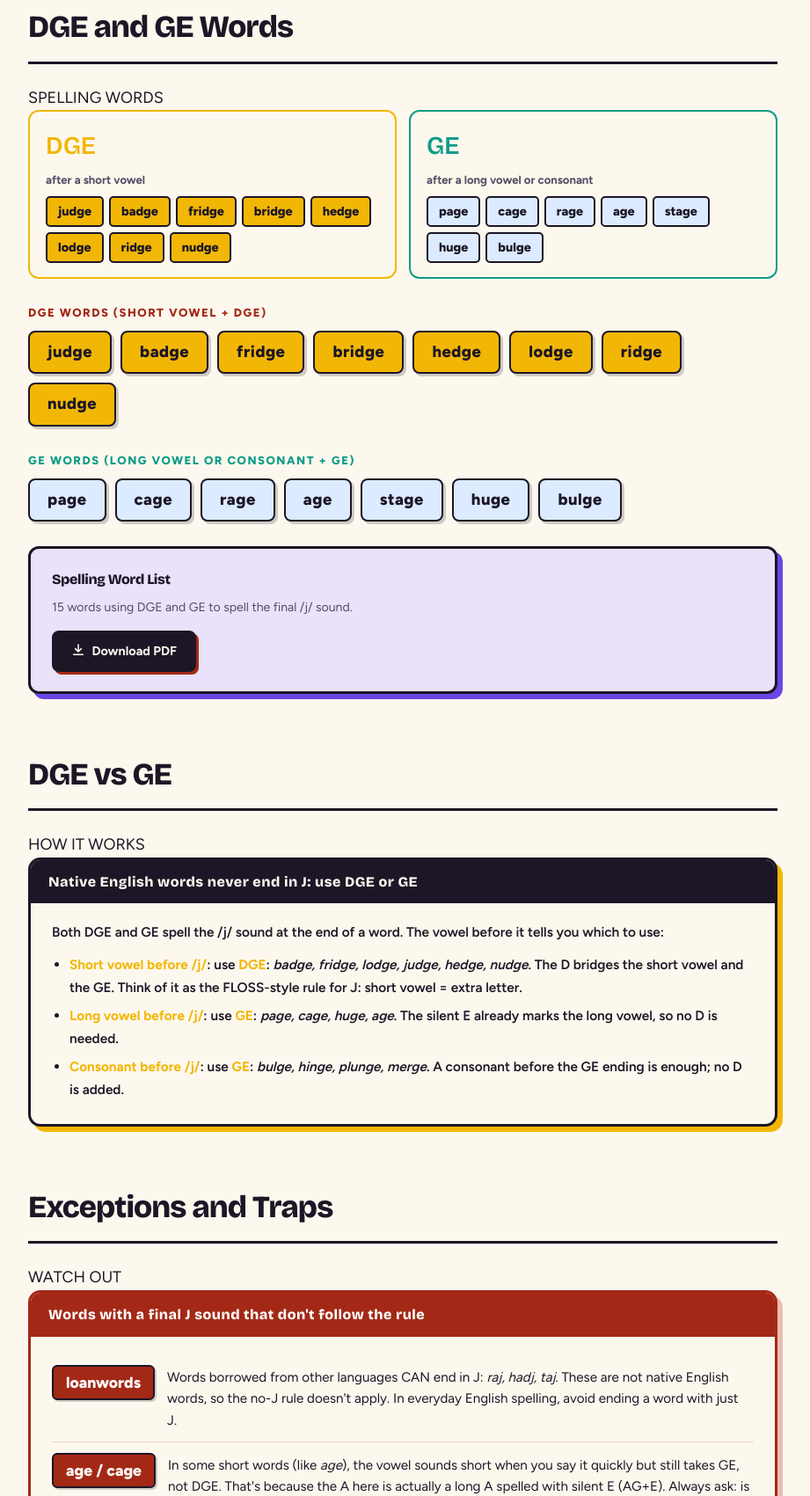
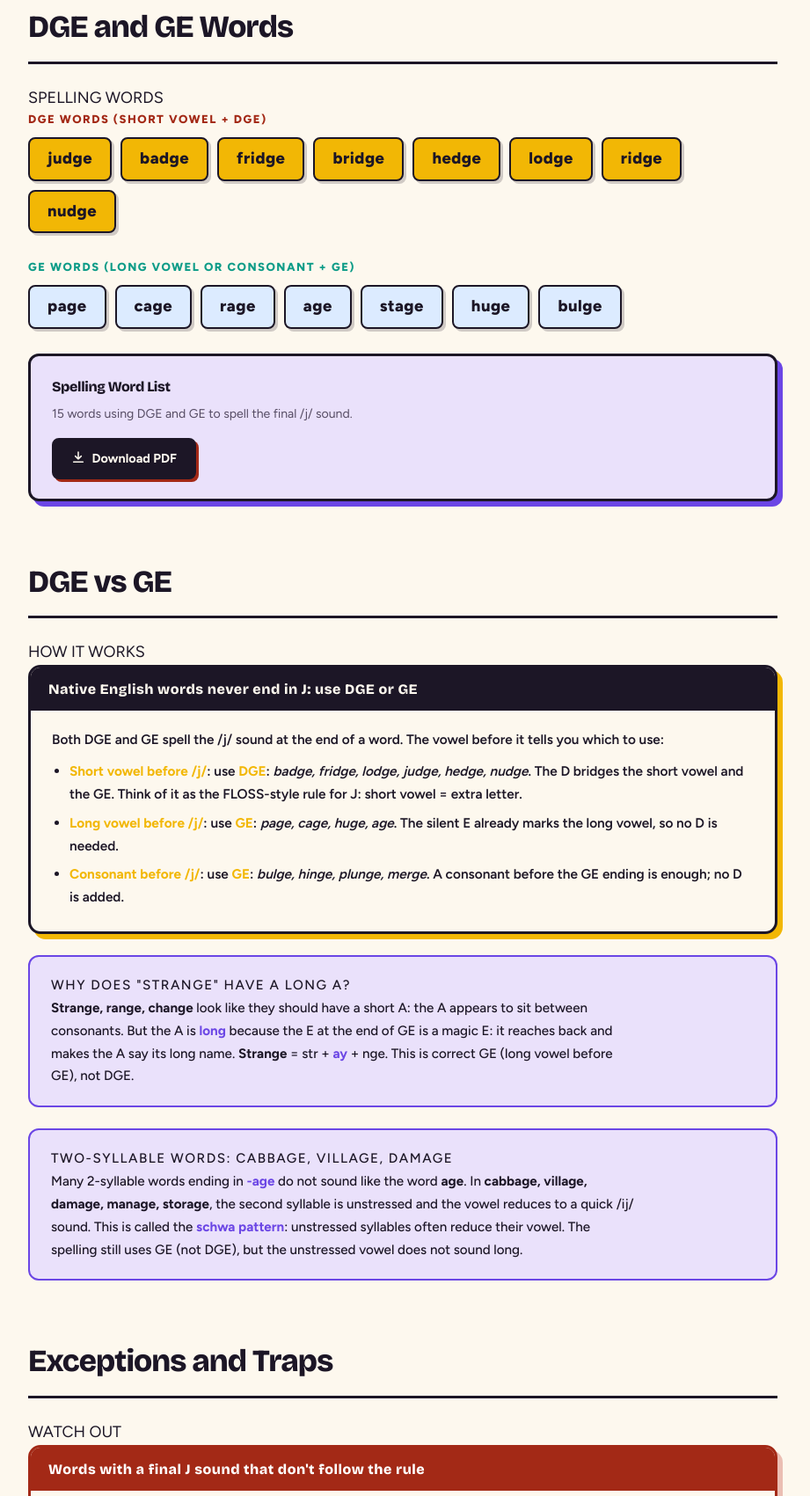
Before and after one commit to Robsstuff/Mr-Spelling, a plain HTML site: page lessons/dge-ge.html in a window 1280 px wide. Shown: the part 1099-2800 px from the top of the page at 88% size, without its empty margins (182-1103 px from the left). Drawn offline with nearby package versions, Linux system fonts and the light colour scheme.

Commit message:
Fix DGE vs GE page: exceptions, strange note, schwa note, word list
- Exceptions box now shows only true exceptions: loanwords ending in J
  (raj, hadj, taj). Removed the misleading age/cage and fudge-vs-huge items.
- Added rule-note explaining why strange/range/change have a long A
  (magic E in GE reaches back through the consonant cluster).
- Added rule-note explaining schwa reduction in 2-syllable -age words
  (cabbage, village, damage: unstressed -age sounds like /ij/ not /ayj/).
- Removed redundant split-grid (same words were shown twice).
- Added plain-text word list section: DGE words, GE long-vowel, GE consonant,
  J-ending loanwords. Added Word List nav link.
- Added inline CSS for rule-note and word-list components.

Co-Authored-By: Claude Sonnet 4.6 <noreply@anthropic.com>

```diff
--- a/lessons/dge-ge.html
+++ b/lessons/dge-ge.html
@@ -74,6 +74,18 @@
     .lyric-chorus { color: #A32916; font-weight: 800; }
     .lyric-verse  { color: #1C1626; padding-left: 16px; border-left: 3px solid #F2B705; }
     .lyric-outro  { color: #564C63; font-style: italic; margin-top: 8px; }
+    .rule-note { background: #EAE1FB; border: 2px solid #6B46E5; border-radius: 12px; padding: 20px 24px; margin-top: 24px; }
+    .rule-note-label { font-family: 'Figtree', sans-serif; font-weight: 800; font-size: 0.75rem; letter-spacing: 0.1em; text-transform: uppercase; color: #6B46E5; margin-bottom: 8px; }
+    .rule-note p { font-size: 0.95rem; line-height: 1.7; color: #1C1626; font-weight: 500; margin: 0; }
+    .rule-note strong { color: #6B46E5; }
+    .rule-note em { font-style: normal; font-weight: 700; }
+    .word-list-note { font-size: 0.95rem; color: #564C63; margin-bottom: 24px; font-weight: 500; }
+    .word-list-plain { display: flex; flex-direction: column; gap: 24px; }
+    .word-list-label { font-size: 0.8rem; font-weight: 800; letter-spacing: 0.08em; text-transform: uppercase; margin-bottom: 4px; font-family: 'Figtree', sans-serif; }
+    .word-list-label.yellow { color: #A32916; }
+    .word-list-label.cyan { color: #0E9C88; }
+    .word-list-label.violet { color: #6B46E5; }
+    .word-list-words { font-size: 1.05rem; line-height: 1.9; color: #1C1626; }
     footer { background: #1C1626; text-align: center; padding: 24px 20px; font-weight: 700; font-size: 0.9rem; color: #FDF8EE; border-top: 3px solid #1C1626; }
   </style>
 <link href="https://fonts.googleapis.com/css2?family=Bricolage+Grotesque:opsz,wght@12..96,600;12..96,800&amp;family=Figtree:wght@400;500;600;700;800&amp;display=swap" rel="stylesheet"/><style>
@@ -100,6 +112,7 @@ footer a { color: var(--marigold) !important; }
 <a href="#rule">The Rule</a>
 <a href="#exceptions">Watch Out</a>
 <a href="#lyrics">Lyrics</a>
+<a href="#word-list">Word List</a>
 </nav>
 <main>
 <section class="content-section" id="video">
@@ -115,35 +128,6 @@ footer a { color: var(--marigold) !important; }
 <section class="content-section" id="words">
 
 <div class="section-heading-row"><h2 class="section-heading">DGE and GE Words</h2><span class="heading-tag">SPELLING WORDS</span></div>
-<div class="split-grid">
-<div class="split-card dge">
-<div class="split-card-title">DGE</div>
-<div class="split-card-rule">after a short vowel</div>
-<div class="split-word-chips">
-<span class="split-chip">judge</span>
-<span class="split-chip">badge</span>
-<span class="split-chip">fridge</span>
-<span class="split-chip">bridge</span>
-<span class="split-chip">hedge</span>
-<span class="split-chip">lodge</span>
-<span class="split-chip">ridge</span>
-<span class="split-chip">nudge</span>
-</div>
-</div>
-<div class="split-card ge">
-<div class="split-card-title">GE</div>
-<div class="split-card-rule">after a long vowel or consonant</div>
-<div class="split-word-chips">
-<span class="split-chip">page</span>
-<span class="split-chip">cage</span>
-<span class="split-chip">rage</span>
-<span class="split-chip">age</span>
-<span class="split-chip">stage</span>
-<span class="split-chip">huge</span>
-<span class="split-chip">bulge</span>
-</div>
-</div>
-</div>
 <div class="word-group">
 <p class="word-group-label yellow">DGE words (short vowel + DGE)</p>
 <div class="chip-row beat-group">
@@ -189,6 +173,14 @@ footer a { color: var(--marigold) !important; }
 </ul>
 </div>
 </div>
+<div class="rule-note">
+<p class="rule-note-label">Why does "strange" have a long A?</p>
+<p><em>Strange, range, change</em> look like they should have a short A: the A appears to sit between consonants. But the A is <strong>long</strong> because the E at the end of GE is a magic E: it reaches back and makes the A say its long name. <em>Strange</em> = str + <strong>ay</strong> + nge. This is correct GE (long vowel before GE), not DGE.</p>
+</div>
+<div class="rule-note">
+<p class="rule-note-label">Two-syllable words: cabbage, village, damage</p>
+<p>Many 2-syllable words ending in <strong>-age</strong> do not sound like the word <em>age</em>. In <em>cabbage, village, damage, manage, storage</em>, the second syllable is unstressed and the vowel reduces to a quick /ij/ sound. This is called the <strong>schwa pattern</strong>: unstressed syllables often reduce their vowel. The spelling still uses GE (not DGE), but the unstressed vowel does not sound long.</p>
+</div>
 </section>
 <section class="content-section" id="exceptions">
 
@@ -197,16 +189,8 @@ footer a { color: var(--marigold) !important; }
 <div class="exceptions-box-header">Words with a final J sound that don't follow the rule</div>
 <div class="exceptions-inner">
 <div class="exception-item">
-<span class="exception-word">loanwords</span>
-<p class="exception-note">Words borrowed from other languages CAN end in J: <em>raj, hadj, taj</em>. These are not native English words, so the no-J rule doesn't apply. In everyday English spelling, avoid ending a word with just J.</p>
-</div>
-<div class="exception-item">
-<span class="exception-word">age / cage</span>
-<p class="exception-note">In some short words (like <em>age</em>), the vowel sounds short when you say it quickly but still takes GE, not DGE. That's because the A here is actually a long A spelled with silent E (AG+E). Always ask: is the vowel letter followed by DGE or GE? Not just how it sounds in fast speech.</p>
-</div>
-<div class="exception-item">
-<span class="exception-word">fudge vs. huge</span>
-<p class="exception-note">A good pair to compare: <em>fudge</em> (short U → DGE) vs. <em>huge</em> (long U → GE). Same vowel letter, different length: the vowel length changes the spelling from DGE to GE.</p>
+<span class="exception-word">raj, hadj, taj</span>
+<p class="exception-note">These words borrowed from Arabic and Hindi DO end in the letter J. They are not native English words, so the no-J rule does not apply. In native English spelling, never end a word with just the letter J.</p>
 </div>
 </div>
 </div>
@@ -250,6 +234,28 @@ footer a { color: var(--marigold) !important; }
 </div>
 </div>
 </section>
+<section class="content-section" id="word-list">
+<div class="section-heading-row"><h2 class="section-heading">Word List by Pattern</h2></div>
+<p class="word-list-note">Common 1-syllable words grouped by spelling pattern. Two-syllable words like cabbage, village, and damage follow the schwa pattern and are not included here.</p>
+<div class="word-list-plain">
+<div class="word-list-group">
+<p class="word-list-label yellow">DGE words: short vowel before DGE</p>
+<p class="word-list-words">badge, bridge, budge, cadge, dodge, dredge, edge, fledge, fridge, fudge, grudge, hedge, judge, ledge, lodge, nudge, pledge, ridge, smudge, trudge, wedge</p>
+</div>
+<div class="word-list-group">
+<p class="word-list-label cyan">GE words: long vowel before GE (magic E)</p>
+<p class="word-list-words">age, cage, change, huge, luge, page, rage, range, rouge, sage, stage, strange, wage</p>
+</div>
+<div class="word-list-group">
+<p class="word-list-label cyan">GE words: consonant before GE</p>
+<p class="word-list-words">barge, bulge, charge, forge, gorge, hinge, large, lunge, merge, plunge, purge, singe, splurge, surge, urge</p>
+</div>
+<div class="word-list-group">
+<p class="word-list-label violet">Words ending in J: loanwords only</p>
+<p class="word-list-words">haj, hadj, raj, taj</p>
+</div>
+</div>
+</section>
 </main>
 <footer>© 2026 Mr Spelling: Not Misspelling</footer>
 <script src="../assets/site.js"></script></body>
```
